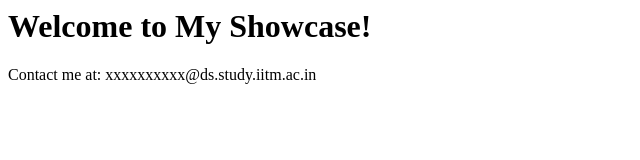
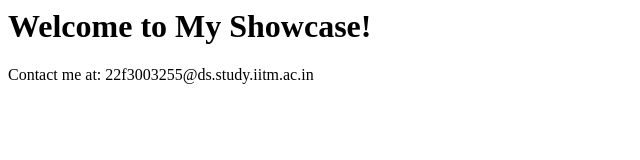
Before and after one commit to SrishtySnehi/TDS_W2_GIT, a plain HTML site: page index.html in a window 1280 px wide. Shown: the full height of the page, 0-640 px from the left. Drawn offline with Linux system fonts and the light colour scheme.

Commit message:
<html> <head>   <title>Your Showcase</title> </head> <body>   <h1>Welcome to My Showcase!</h1>   <p>Contact me at: <!--email_off-->22f3003255@ds.study.iitm.ac.in<!--/email_off--></p> </body> </html>

```diff
--- a/index.html
+++ b/index.html
@@ -4,6 +4,6 @@
 </head>
 <body>
   <h1>Welcome to My Showcase!</h1>
-  <p>Contact me at: <!--email_off-->xxxxxxxxxx@ds.study.iitm.ac.in<!--/email_off--></p>
+  <p>Contact me at: <!--email_off-->22f3003255@ds.study.iitm.ac.in<!--/email_off--></p>
 </body>
 </html>
```
